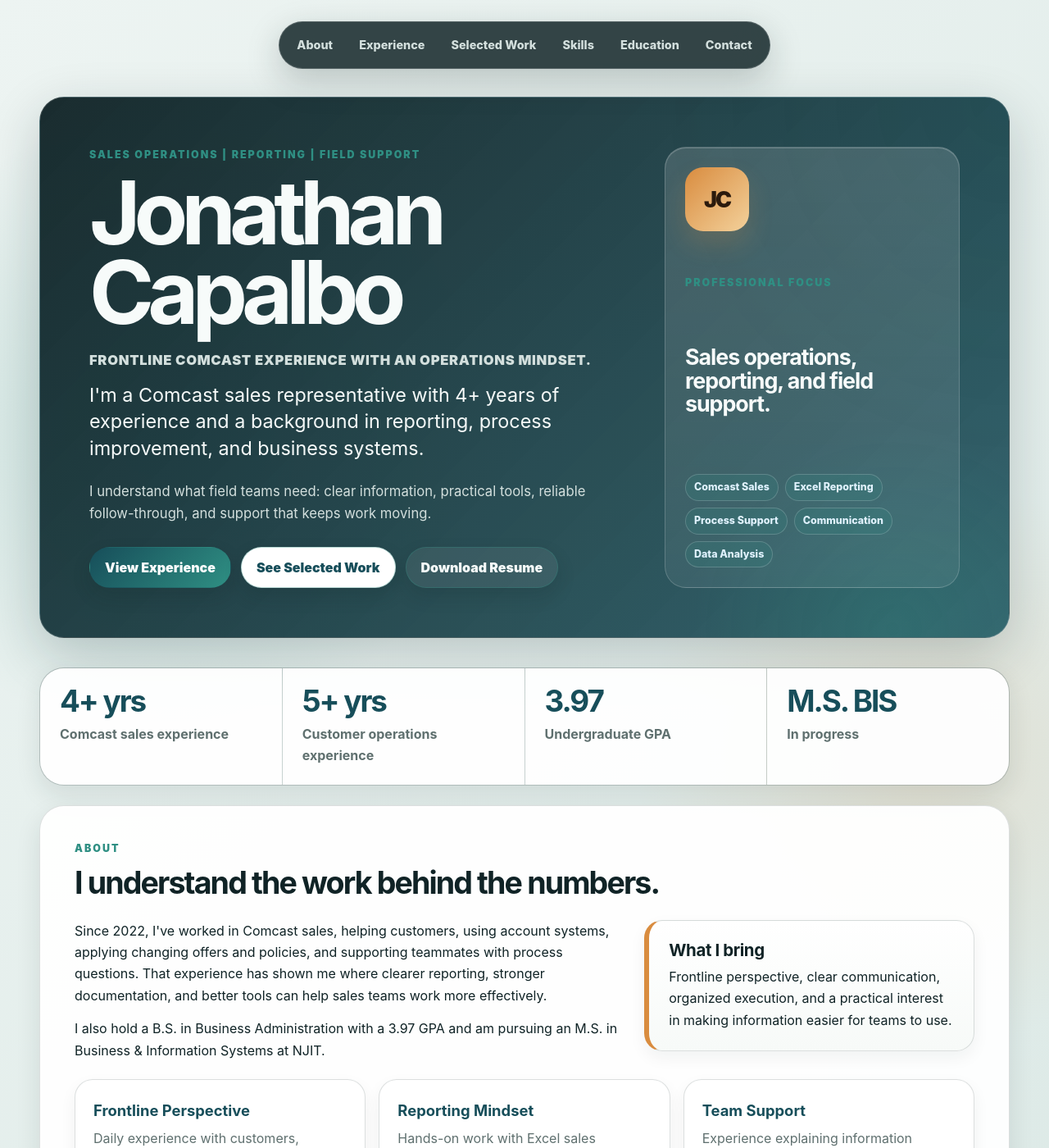
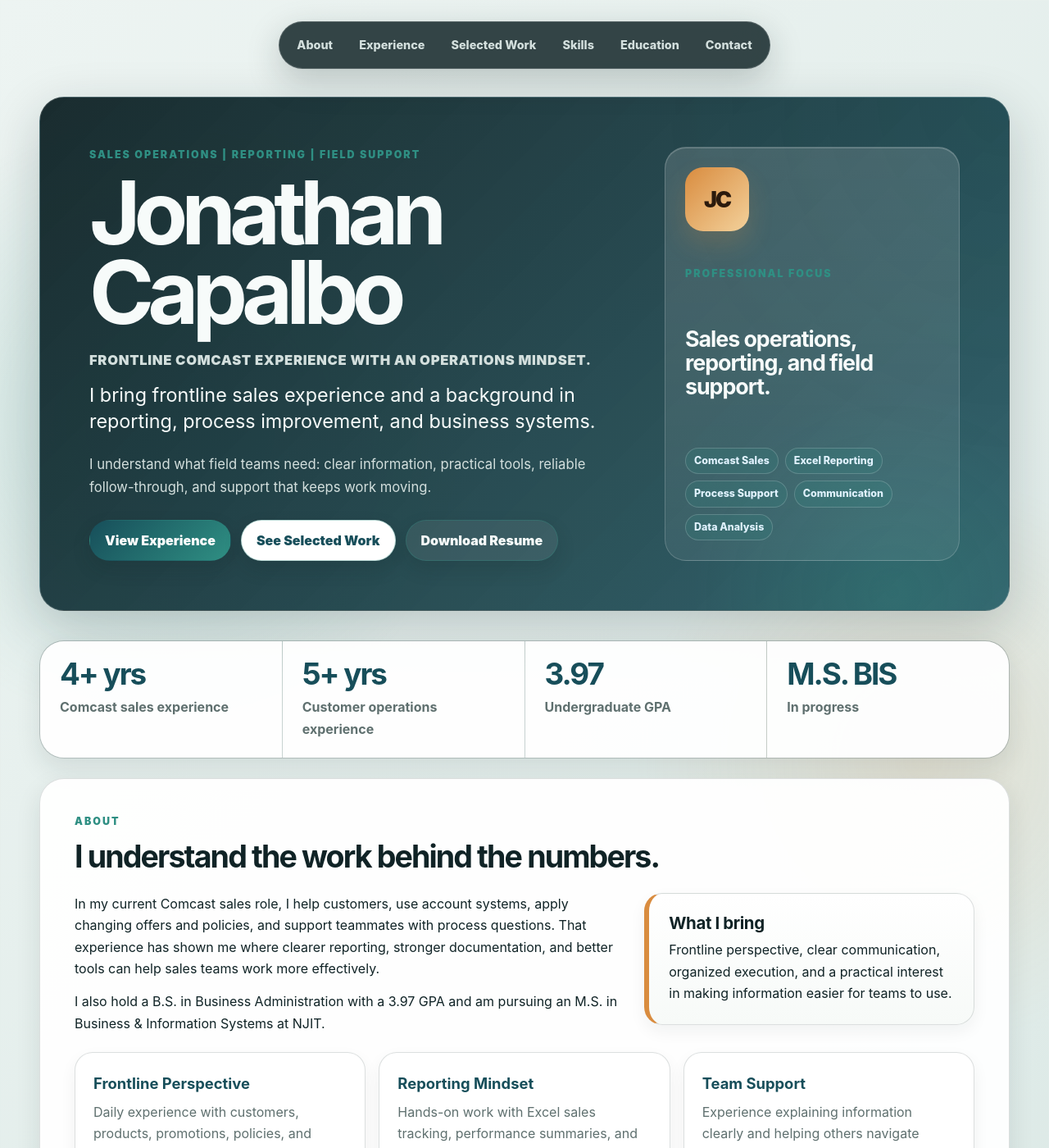
Before and after one commit to jon314159/JonathanCapalbo.me, a Jekyll site: the page index.html, which Jekyll copies as it is, in a window 1280 px wide and 1400 px high. Shown: the whole window at 82% size. Built offline with Jekyll 4.4.1, drawn with Linux system fonts in a browser that asks for light colours.

Commit message:
Remove repeated experience wording

```diff
--- a/index.html
+++ b/index.html
@@ -25,7 +25,7 @@
           <p class="eyebrow">Sales Operations | Reporting | Field Support</p>
           <h1>Jonathan Capalbo</h1>
           <p class="value-line">Frontline Comcast experience with an operations mindset.</p>
-          <p class="tagline">I'm a Comcast sales representative with 4+ years of experience and a background in reporting, process improvement, and business systems.</p>
+          <p class="tagline">I bring frontline sales experience and a background in reporting, process improvement, and business systems.</p>
           <p>I understand what field teams need: clear information, practical tools, reliable follow-through, and support that keeps work moving.</p>
           <div class="button-row">
             <a class="button primary" href="#experience">View Experience</a>
@@ -58,7 +58,7 @@
         </div>
         <div class="two-column">
           <div>
-            <p>Since 2022, I've worked in Comcast sales, helping customers, using account systems, applying changing offers and policies, and supporting teammates with process questions. That experience has shown me where clearer reporting, stronger documentation, and better tools can help sales teams work more effectively.</p>
+            <p>In my current Comcast sales role, I help customers, use account systems, apply changing offers and policies, and support teammates with process questions. That experience has shown me where clearer reporting, stronger documentation, and better tools can help sales teams work more effectively.</p>
             <p>I also hold a B.S. in Business Administration with a 3.97 GPA and am pursuing an M.S. in Business &amp; Information Systems at NJIT.</p>
           </div>
           <div class="callout-card">
```
